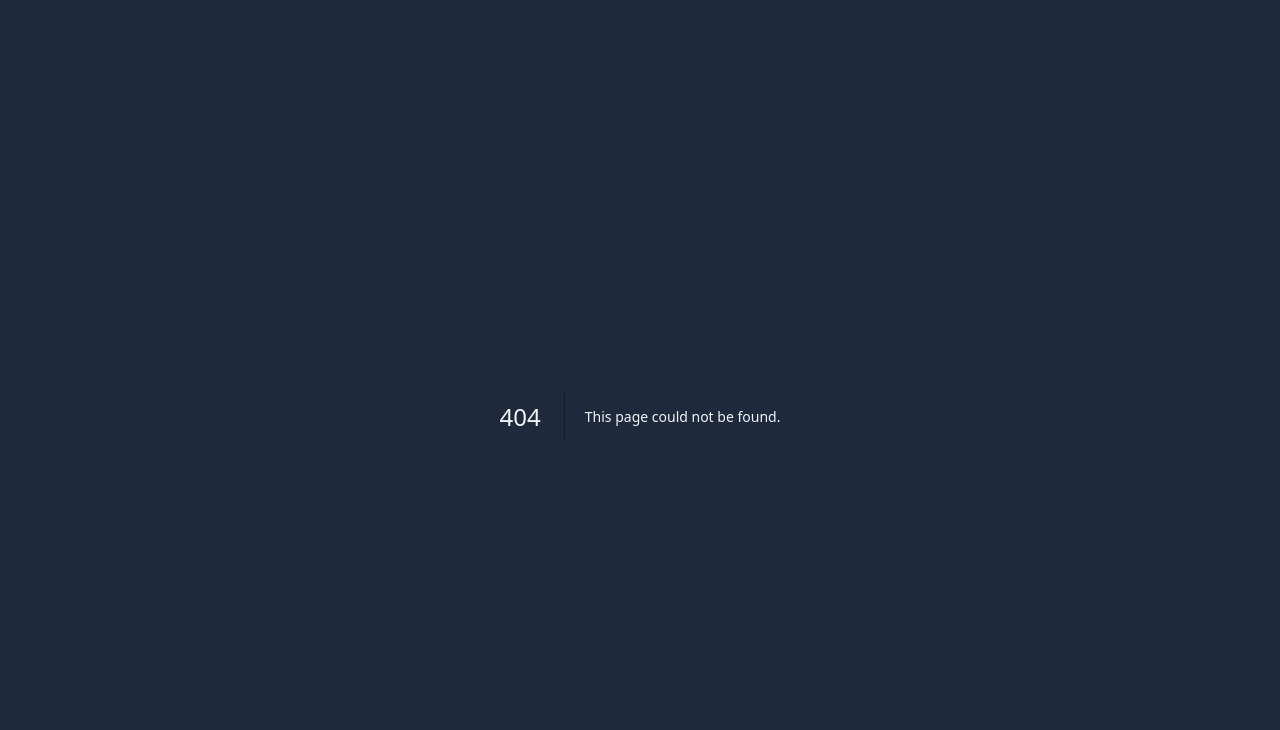
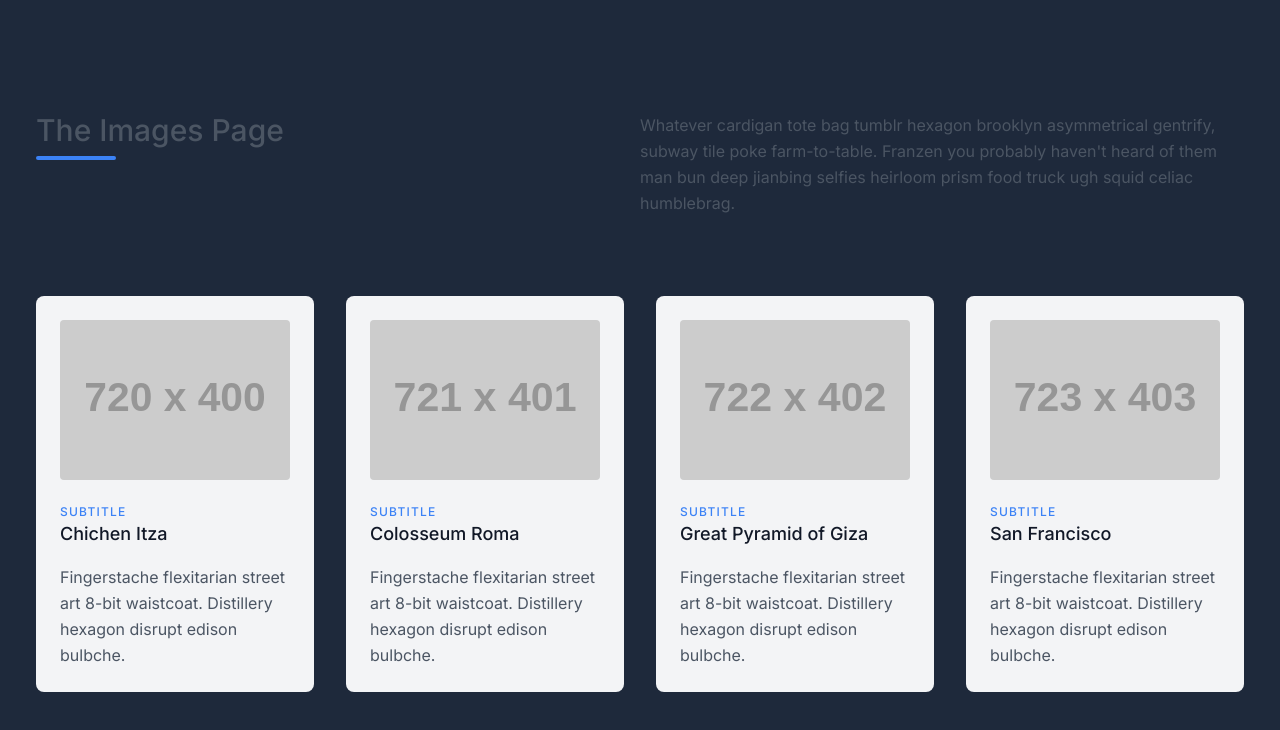
Before and after one commit to SamuelNjenga/task-schedule-app, a Next.js app: page /pics in a window 1280 px wide. Before the commit this address had no page. Shown: the top 730 px of the page. Built offline with nearby package versions, Linux system fonts and the light colour scheme.

Commit message:
Feat: add ImageItem component

```diff
--- a/src/app/page.tsx
+++ b/src/app/page.tsx
@@ -53,6 +53,12 @@ export default async function Home() {
         >
           Tweets
         </Link>
+        <Link
+          className="border border-slate-300 text-slate-300 px-2 py-1 rounded hover:bg-slate-700 focus-within:bg-slate-700 outline-none"
+          href="/pics"
+        >
+          Images
+        </Link>
       </header>
       <h3>Tasks</h3>
       <ul className="pl-4">
--- /dev/null
+++ b/src/app/pics/page.tsx
@@ -0,0 +1,12 @@
+import ImageItem from "@/components/ImageItem";
+import React from "react";
+
+const Pics = () => {
+  return (
+    <div>
+      <ImageItem />
+    </div>
+  );
+};
+
+export default Pics;
--- /dev/null
+++ b/src/components/ImageItem.tsx
@@ -0,0 +1,104 @@
+import React from "react";
+
+const ImageItem = () => {
+  return (
+    <section className="text-gray-600 body-font">
+      <div className="container px-5 py-24 mx-auto">
+        <div className="flex flex-wrap w-full mb-20">
+          <div className="lg:w-1/2 w-full mb-6 lg:mb-0">
+            <h1 className="sm:text-3xl text-2xl font-medium title-font mb-2 -gray-900">
+              The Images Page
+            </h1>
+            <div className="h-1 w-20 bg-blue-500 rounded"></div>
+          </div>
+          <p className="lg:w-1/2 w-full leading-relaxed">
+            Whatever cardigan tote bag tumblr hexagon brooklyn asymmetrical
+            gentrify, subway tile poke farm-to-table. Franzen you probably
+            haven't heard of them man bun deep jianbing selfies heirloom prism
+            food truck ugh squid celiac humblebrag.
+          </p>
+        </div>
+        <div className="flex flex-wrap -m-4">
+          <div className="xl:w-1/4 md:w-1/2 p-4">
+            <div className="bg-gray-100 p-6 rounded-lg">
+              <img
+                className="h-40 rounded w-full object-cover object-center mb-6"
+                src="https://dummyimage.com/720x400"
+                alt="content"
+              />
+              <h3 className="tracking-widest text-blue-500 text-xs font-medium title-font">
+                SUBTITLE
+              </h3>
+              <h2 className="text-lg text-gray-900 font-medium title-font mb-4">
+                Chichen Itza
+              </h2>
+              <p className="leading-relaxed text-base">
+                Fingerstache flexitarian street art 8-bit waistcoat. Distillery
+                hexagon disrupt edison bulbche.
+              </p>
+            </div>
+          </div>
+          <div className="xl:w-1/4 md:w-1/2 p-4">
+            <div className="bg-gray-100 p-6 rounded-lg">
+              <img
+                className="h-40 rounded w-full object-cover object-center mb-6"
+                src="https://dummyimage.com/721x401"
+                alt="content"
+              />
+              <h3 className="tracking-widest text-blue-500 text-xs font-medium title-font">
+                SUBTITLE
+              </h3>
+              <h2 className="text-lg text-gray-900 font-medium title-font mb-4">
+                Colosseum Roma
+              </h2>
+              <p className="leading-relaxed text-base">
+                Fingerstache flexitarian street art 8-bit waistcoat. Distillery
+                hexagon disrupt edison bulbche.
+              </p>
+            </div>
+          </div>
+          <div className="xl:w-1/4 md:w-1/2 p-4">
+            <div className="bg-gray-100 p-6 rounded-lg">
+              <img
+                className="h-40 rounded w-full object-cover object-center mb-6"
+                src="https://dummyimage.com/722x402"
+                alt="content"
+              />
+              <h3 className="tracking-widest text-blue-500 text-xs font-medium title-font">
+                SUBTITLE
+              </h3>
+              <h2 className="text-lg text-gray-900 font-medium title-font mb-4">
+                Great Pyramid of Giza
+              </h2>
+              <p className="leading-relaxed text-base">
+                Fingerstache flexitarian street art 8-bit waistcoat. Distillery
+                hexagon disrupt edison bulbche.
+              </p>
+            </div>
+          </div>
+          <div className="xl:w-1/4 md:w-1/2 p-4">
+            <div className="bg-gray-100 p-6 rounded-lg">
+              <img
+                className="h-40 rounded w-full object-cover object-center mb-6"
+                src="https://dummyimage.com/723x403"
+                alt="content"
+              />
+              <h3 className="tracking-widest text-blue-500 text-xs font-medium title-font">
+                SUBTITLE
+              </h3>
+              <h2 className="text-lg text-gray-900 font-medium title-font mb-4">
+                San Francisco
+              </h2>
+              <p className="leading-relaxed text-base">
+                Fingerstache flexitarian street art 8-bit waistcoat. Distillery
+                hexagon disrupt edison bulbche.
+              </p>
+            </div>
+          </div>
+        </div>
+      </div>
+    </section>
+  );
+};
+
+export default ImageItem;
```
